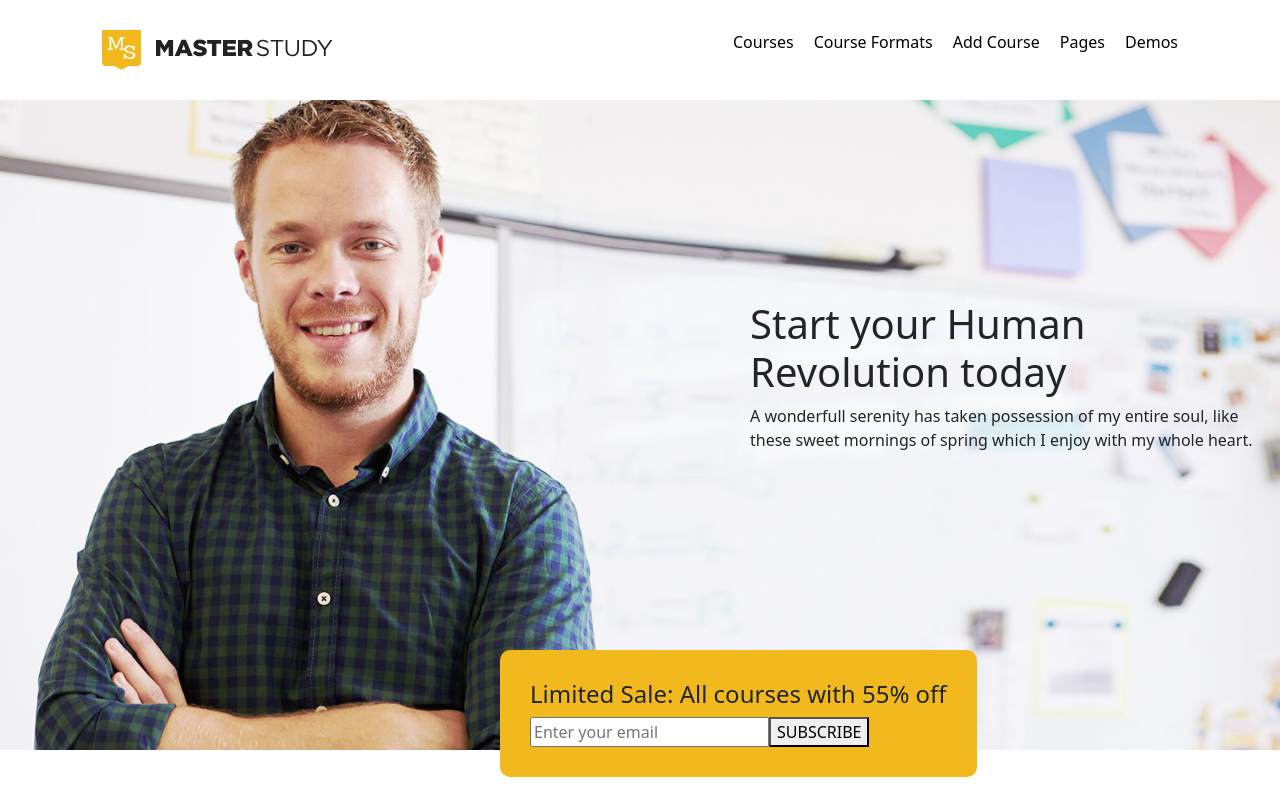
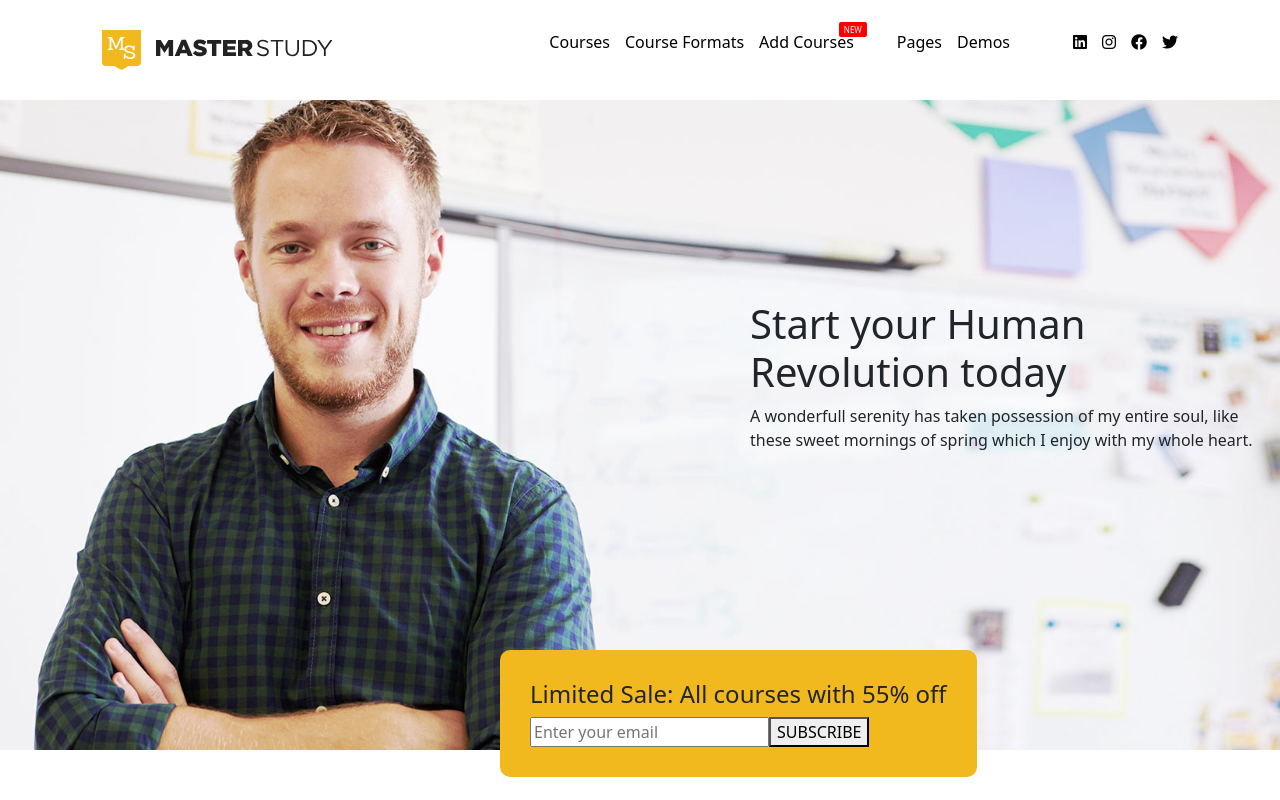
Before and after one commit to Aleandro2119/proj-html-vuejs, a Vue app: page / in a window 1280 px wide. Shown: the top 800 px of the page. Built offline with nearby package versions, Linux system fonts and the light colour scheme.

Commit message:
Add style

```diff
--- a/src/components/Header.vue
+++ b/src/components/Header.vue
@@ -3,14 +3,30 @@
     <div class="container">
       <div class="row">
         <div class="col d-flex justify-content-between align-items-center">
-          <img src="../assets/img/MasterStudy-1.svg" alt="" />
+          <img src="../assets/img/MasterStudy-1.svg" alt="Logo" />
           <div id="navbar">
             <ul class="d-flex">
               <li><a href="#">Courses</a></li>
               <li><a href="#">Course Formats</a></li>
-              <li><a href="#">Add Course</a></li>
+              <li>
+                <a href="#">Add Courses<span>NEW</span></a>
+              </li>
               <li><a href="#">Pages</a></li>
               <li><a href="#">Demos</a></li>
+              <div class="d-flex ps-5">
+                <li>
+                  <a href="#"><i class="fa-brands fa-linkedin"></i></a>
+                </li>
+                <li>
+                  <a href="#"><i class="fa-brands fa-instagram"></i></a>
+                </li>
+                <li>
+                  <a href="#"><i class="fa-brands fa-facebook"></i></a>
+                </li>
+                <li>
+                  <a href="#"><i class="fa-brands fa-twitter"></i></a>
+                </li>
+              </div>
             </ul>
           </div>
         </div>
@@ -20,7 +36,9 @@
 </template>
 
 <script>
-export default {};
+export default {
+  name: "Header",
+};
 </script>
 
 <style lang="scss" scoped>
@@ -33,7 +51,7 @@ header {
 
     a {
       text-decoration: none;
-      padding-left: 20px;
+      padding-left: 15px;
       color: black;
 
       .fa-brands {
@@ -41,5 +59,15 @@ header {
       }
     }
   }
+  span {
+    background-color: red;
+    font-size: 8px;
+    padding: 2px 5px;
+    border-radius: 2px;
+    position: relative;
+    bottom: 15px;
+    right: 15px;
+    color: white;
+  }
 }
 </style>
```
